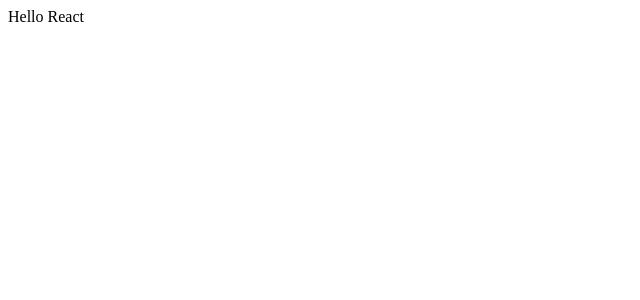
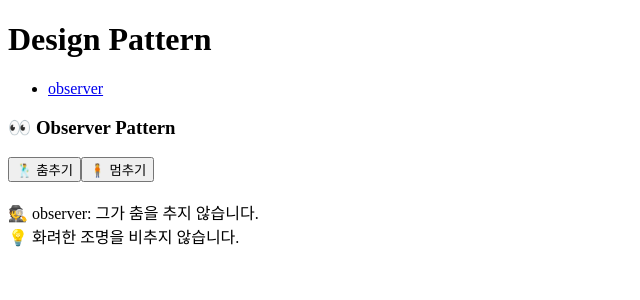
Before and after one commit to lee7198/DesignPatternStudy, a React (Create React App) app: page /observer in a window 1280 px wide. Shown: the top 300 px of the page, without its empty margins (0-640 px from the left). Built offline with nearby package versions, Linux system fonts and the light colour scheme.

Commit message:
add observer pattern

```diff
--- a/package.json
+++ b/package.json
@@ -10,9 +10,13 @@
     "@types/node": "^16.18.58",
     "@types/react": "^18.2.28",
     "@types/react-dom": "^18.2.13",
+    "localforage": "^1.10.0",
+    "match-sorter": "^6.3.1",
     "react": "^18.2.0",
     "react-dom": "^18.2.0",
+    "react-router-dom": "^6.16.0",
     "react-scripts": "5.0.1",
+    "sort-by": "^1.2.0",
     "typescript": "^4.9.5",
     "web-vitals": "^2.1.4"
   },
--- a/src/App.tsx
+++ b/src/App.tsx
@@ -1,7 +1,8 @@
 import React from "react";
+import Router from "./Router";
 
 function App() {
-  return <div className="App">Hello React</div>;
+  return <Router />;
 }
 
 export default App;
--- /dev/null
+++ b/src/Router.tsx
@@ -0,0 +1,16 @@
+import React from "react";
+import { createBrowserRouter, RouterProvider } from "react-router-dom";
+import Observer from "./pages/observer";
+import Main from "./pages/main";
+
+const router = createBrowserRouter([
+  {
+    path: "/",
+    element: <Main />,
+    children: [{ path: "observer", element: <Observer /> }],
+  },
+]);
+
+export default function Router() {
+  return <RouterProvider router={router} />;
+}
--- /dev/null
+++ b/src/pages/main/index.tsx
@@ -0,0 +1,16 @@
+import React from "react";
+import { Outlet } from "react-router";
+
+export default function Main() {
+  return (
+    <>
+      <h1>Design Pattern</h1>
+      <ul>
+        <li>
+          <a href="/observer">observer</a>
+        </li>
+      </ul>
+      <Outlet />
+    </>
+  );
+}
--- /dev/null
+++ b/src/pages/observer/index.tsx
@@ -0,0 +1,29 @@
+import React, { useState } from "react";
+
+export default function Observer() {
+  // subject
+  const [dance, setDance] = useState(false);
+
+  // update()
+  const dancing = () => setDance(true);
+  const stopDancing = () => setDance(false);
+
+  return (
+    <>
+      <h3>👀 Observer Pattern</h3>
+      <button onClick={dancing}>🕺 춤추기</button>
+      <button onClick={stopDancing}>🧍 멈추기</button>
+      <br />
+      <br />
+
+      {/* observers & update */}
+      <div>
+        {/* observer object */}
+        🕵️ observer: {dance ? "그가 춤을 춥니다" : "그가 춤을 추지 않습니다"}.
+        <br />
+        {/* light observer object */}
+        💡 화려한 조명{dance ? "을 비춥니다" : "을 비추지 않습니다"}.
+      </div>
+    </>
+  );
+}
```
Also changed, not shown: 1 other file (tests, documents, lock files or other folders).
